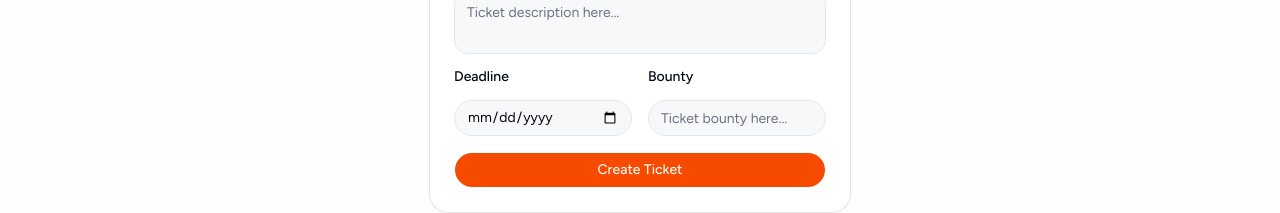
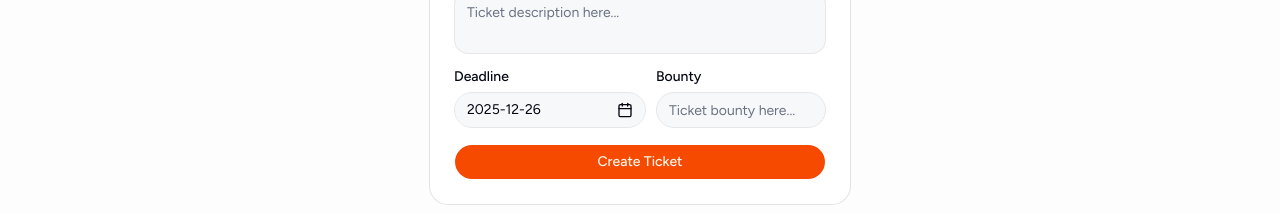
Before and after one commit to steven-oehley/ticket-bounty-learning, a Next.js app: page /tickets in a window 1280 px wide. Shown: the part 439-652 px from the top of the page. Built offline with nearby package versions, Linux system fonts and the light colour scheme; no server answers; the database is empty.

Commit message:
task: add shadcn date picker

```diff
--- /dev/null
+++ b/src/components/date-picker.tsx
@@ -0,0 +1,51 @@
+'use client';
+
+import { useState } from 'react';
+
+import { format } from 'date-fns';
+import { LucideCalendar } from 'lucide-react';
+
+import { Button } from '@/components/ui/button';
+import { Calendar } from '@/components/ui/calendar';
+import { Popover, PopoverContent, PopoverTrigger } from '@/components/ui/popover';
+
+interface DatePickerProps {
+  id: string;
+  name: string;
+  defaultValue?: string | undefined;
+}
+
+const DatePicker = ({ id, name, defaultValue }: DatePickerProps) => {
+  const [date, setDate] = useState<Date | undefined>(
+    defaultValue ? new Date(defaultValue) : new Date()
+  );
+  const [open, setOpen] = useState(false);
+
+  const formattedStringDate = date ? format(date, 'yyyy-MM-dd') : '';
+
+  return (
+    <Popover open={open} onOpenChange={setOpen}>
+      <PopoverTrigger asChild id={id}>
+        <Button className="w-48 justify-between font-normal" id="date" variant="outline">
+          {formattedStringDate}
+          <LucideCalendar />
+          <input name={name} type="hidden" value={formattedStringDate} />
+        </Button>
+      </PopoverTrigger>
+      <PopoverContent align="start" className="w-auto overflow-hidden p-0">
+        <Calendar
+          captionLayout="dropdown"
+          fromYear={new Date().getFullYear()}
+          mode="single"
+          selected={date}
+          toYear={new Date().getFullYear() + 5}
+          onSelect={(date) => {
+            setDate(date);
+            setOpen(false);
+          }}
+        />
+      </PopoverContent>
+    </Popover>
+  );
+};
+export default DatePicker;
--- a/src/features/ticket/components/forms/ticket-upsert-form.tsx
+++ b/src/features/ticket/components/forms/ticket-upsert-form.tsx
@@ -2,6 +2,7 @@
 
 import { useActionState } from 'react';
 
+import DatePicker from '@/components/date-picker';
 import FieldError from '@/components/form/field-error';
 import Form from '@/components/form/form';
 import SubmitBtn from '@/components/form/submit-btn';
@@ -53,10 +54,10 @@ const TicketUpsertForm = ({ ticket }: TicketUpsertFormProps) => {
       {ticketUpsertState?.fieldErrors?.content?.[0] && (
         <FieldError actionState={ticketUpsertState} name="content" />
       )}
-      <div className="flex justify-between space-x-4">
-        <div className="flex w-1/2 flex-col items-start justify-center space-y-4">
+      <div className="flex items-start justify-between space-x-4">
+        <div className="flex w-1/2 flex-col space-y-2">
           <Label htmlFor="deadline">Deadline</Label>
-          <Input
+          {/* <Input
             required
             defaultValue={
               (ticketUpsertState.payload?.get('deadline') as string) ?? ticket?.deadline
@@ -65,12 +66,20 @@ const TicketUpsertForm = ({ ticket }: TicketUpsertFormProps) => {
             name="deadline"
             placeholder="Ticket deadline here..."
             type="date"
+          /> */}
+          <DatePicker
+            key={ticketUpsertState.timeStamp}
+            defaultValue={
+              (ticketUpsertState.payload?.get('deadline') as string) ?? ticket?.deadline
+            }
+            id="deadline"
+            name="deadline"
           />
           {ticketUpsertState?.fieldErrors?.deadline?.[0] && (
             <FieldError actionState={ticketUpsertState} name="deadline" />
           )}
         </div>
-        <div className="flex w-1/2 flex-col items-start justify-center space-y-4">
+        <div className="flex w-1/2 flex-col space-y-2">
           <Label htmlFor="bounty">Bounty</Label>
           <Input
             required
```
